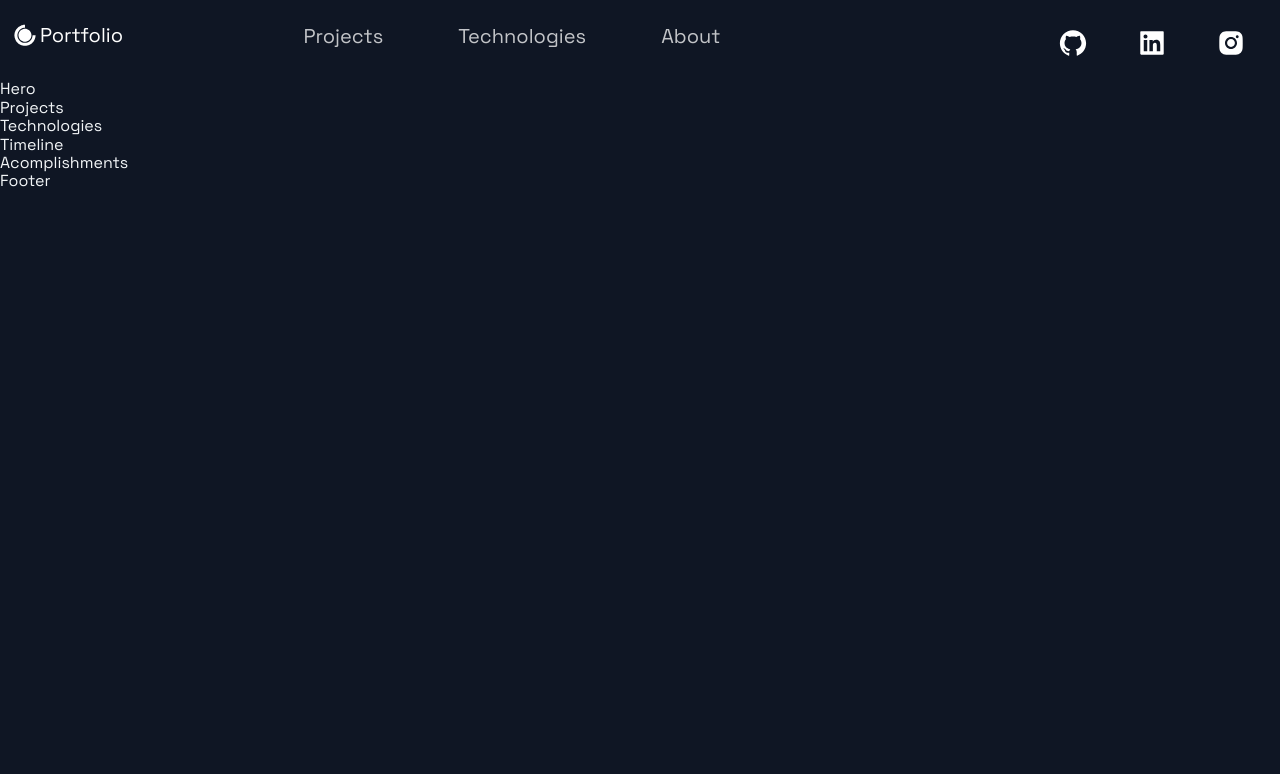
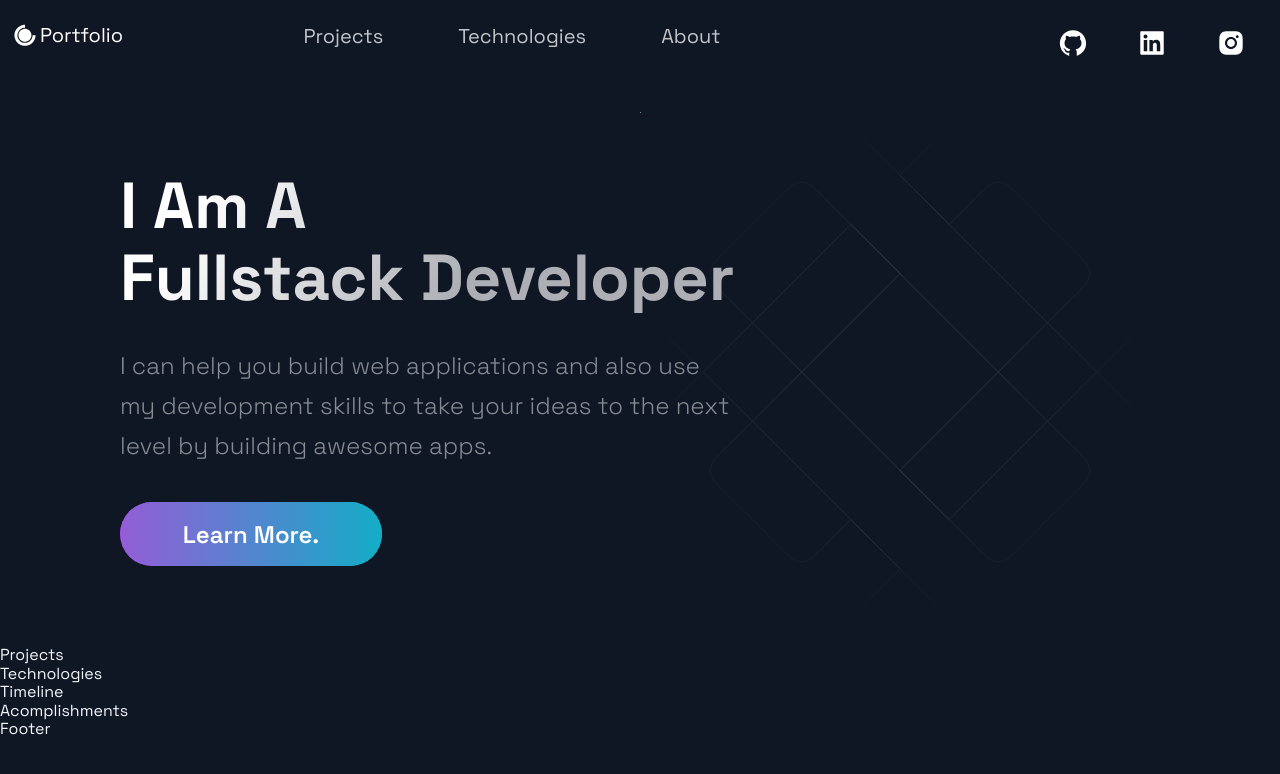
Before and after one commit to Harrytimbog/arigbedetimilehin.tech, a Next.js app: page / in a window 1280 px wide. Shown: the top 774 px of the page. Built offline with nearby package versions, Linux system fonts and the light colour scheme.

Commit message:
Create Hero session

```diff
--- a/src/components/Hero/Hero.js
+++ b/src/components/Hero/Hero.js
@@ -5,9 +5,18 @@ import Button from '../../styles/GlobalComponents/Button';
 import { LeftSection } from './HeroStyles';
 
 const Hero = (props) => (
-  <div>
-    Hero
-  </div>
+  <Section row nopadding>
+    <LeftSection>
+      <SectionTitle main center>
+        I Am A <br />
+        Fullstack Developer
+      </SectionTitle>
+      <SectionText>
+        I can help you build web applications and also use my development skills to take your ideas to the next level by building awesome apps.
+      </SectionText>
+      <Button onClick={props.handleClick}>Learn More.</Button>
+    </LeftSection>
+  </Section>
 );
 
 export default Hero;
--- a/src/pages/index.js
+++ b/src/pages/index.js
@@ -10,10 +10,10 @@ import { Section } from '../styles/GlobalComponents';
 const Home = () => {
   return (
     <Layout>
-      {/* <Section grid> */}
+      <Section grid>
         <Hero />
-        {/* <BgAnimation /> */}
-      {/* </Section> */}
+        <BgAnimation />
+      </Section>
       <Projects />
       <Technologies />
       <Timeline />
```
